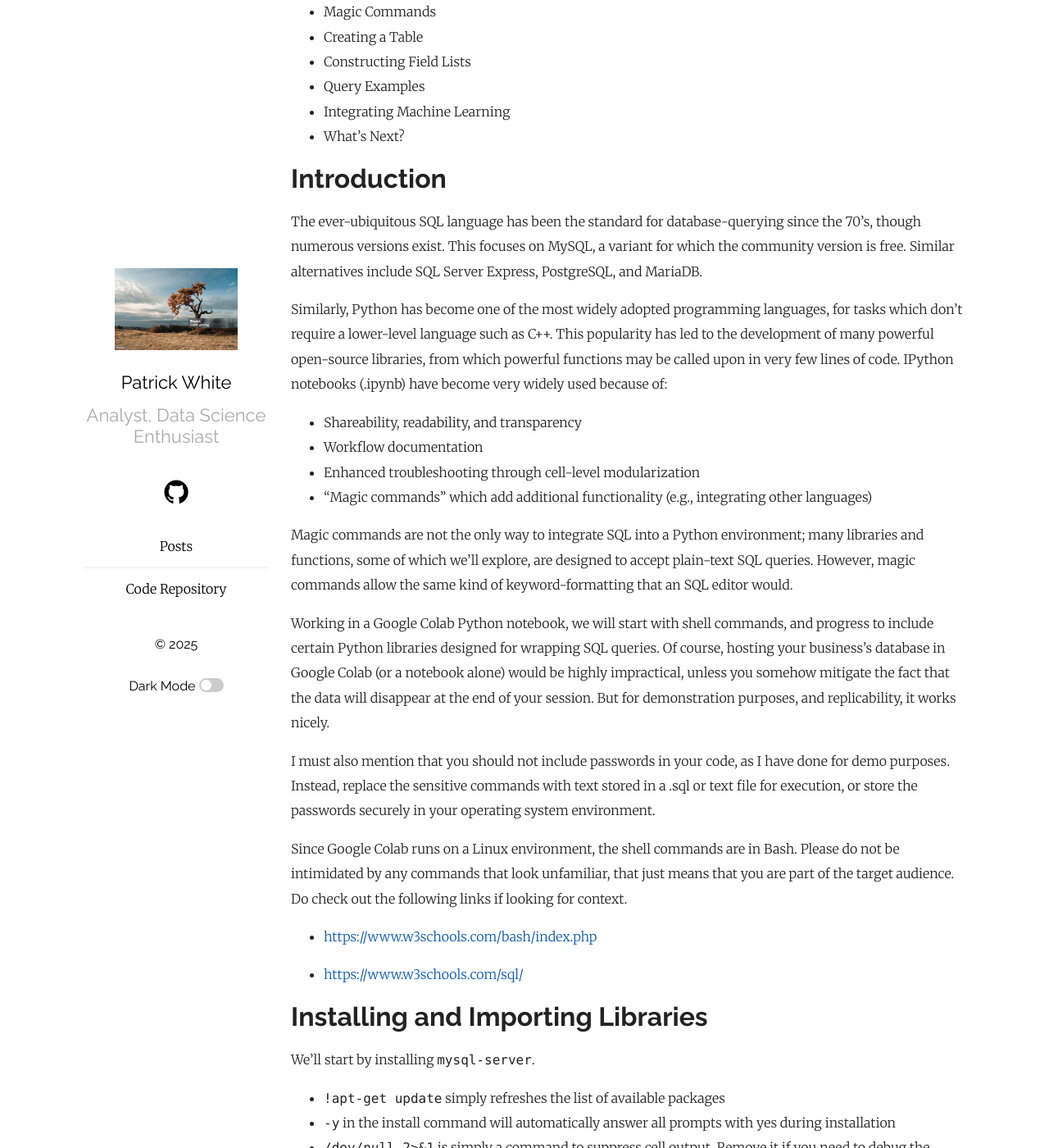
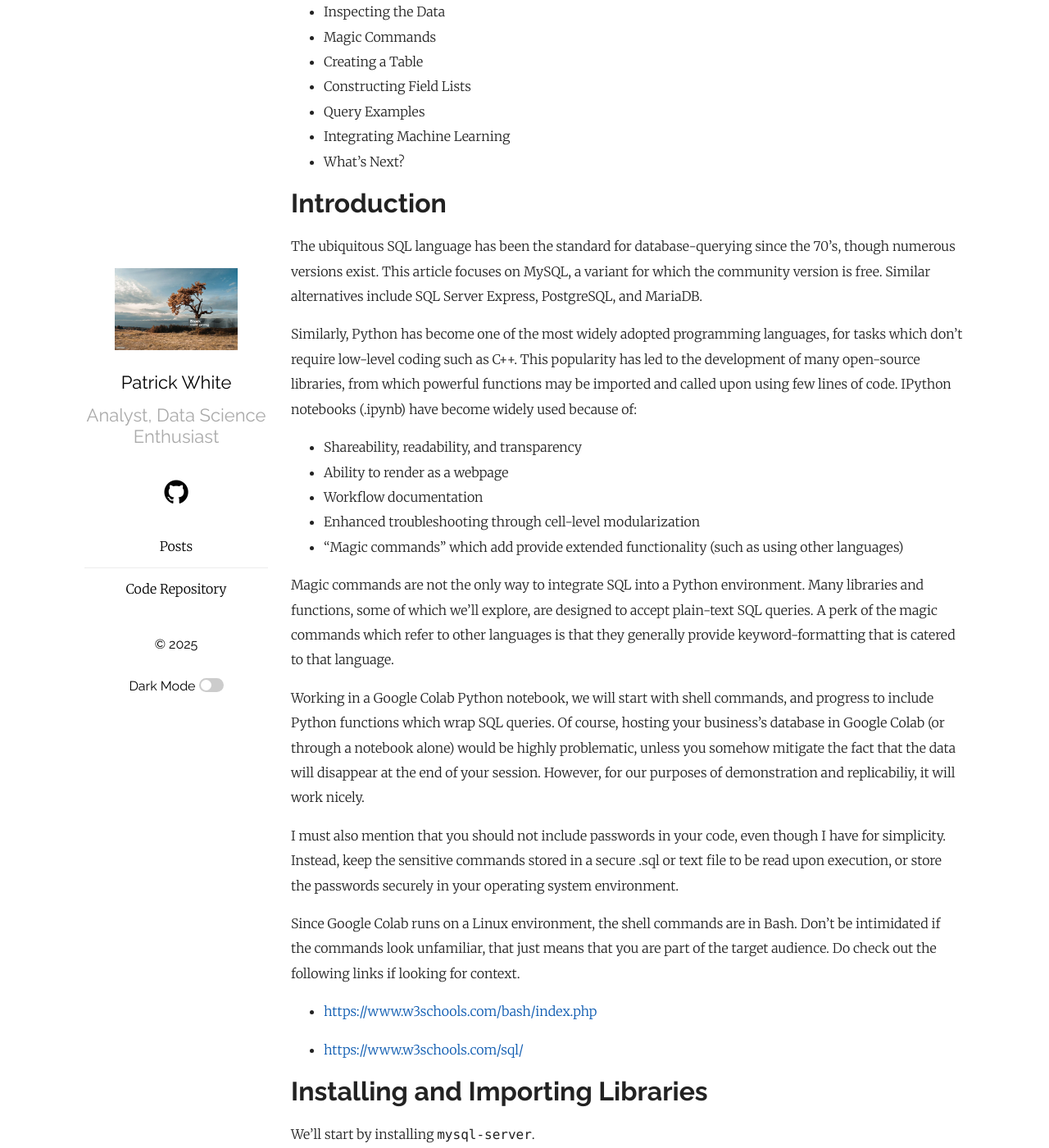
Before and after one commit to pw398/pw398.github.io, a Jekyll site: the page built from _posts/2025-05-12-MySQL-via-Shell-and-Python.md, in a window 1280 px wide and 1400 px high, scrolled down 446 px. Shown: the whole window at 82% size. Built offline with Jekyll 4.4.1, drawn with Linux system fonts in a browser that asks for light colours; some of the changed text lies outside the part shown.

Commit message:
Add files via upload

````diff
--- a/_posts/2025-05-12-MySQL-via-Shell-and-Python.md
+++ b/_posts/2025-05-12-MySQL-via-Shell-and-Python.md
@@ -26,21 +26,22 @@
 
 # Introduction
 
-The ever-ubiquitous SQL language has been the standard for database-querying since the 70's, though numerous versions exist. This focuses on MySQL, a variant for which the community version is free. Similar alternatives include SQL Server Express, PostgreSQL, and MariaDB.
+The ubiquitous SQL language has been the standard for database-querying since the 70's, though numerous versions exist. This article focuses on MySQL, a variant for which the community version is free. Similar alternatives include SQL Server Express, PostgreSQL, and MariaDB.
 
-Similarly, Python has become one of the most widely adopted programming languages, for tasks which don't require a lower-level language such as C++. This popularity has led to the development of many powerful open-source libraries, from which powerful functions may be called upon in very few lines of code. IPython notebooks (.ipynb) have become very widely used because of:
+Similarly, Python has become one of the most widely adopted programming languages, for tasks which don't require low-level coding such as C++. This popularity has led to the development of many open-source libraries, from which powerful functions may be imported and called upon using few lines of code. IPython notebooks (.ipynb) have become widely used because of:
 - Shareability, readability, and transparency
+- Ability to render as a webpage
 - Workflow documentation
 - Enhanced troubleshooting through cell-level modularization
-- "Magic commands" which add additional functionality (e.g., integrating other languages)
+- "Magic commands" which add provide extended functionality (such as using other languages)
 
-Magic commands are not the only way to integrate SQL into a Python environment; many libraries and functions, some of which we'll explore, are designed to accept plain-text SQL queries. However, magic commands allow the same kind of keyword-formatting that an SQL editor would.
+Magic commands are not the only way to integrate SQL into a Python environment. Many libraries and functions, some of which we'll explore, are designed to accept plain-text SQL queries. A perk of the magic commands which refer to other languages is that they generally provide keyword-formatting that is catered to that language.
 
-Working in a Google Colab Python notebook, we will start with shell commands, and progress to include certain Python libraries designed for wrapping SQL queries. Of course, hosting your business's database in Google Colab (or a notebook alone) would be highly impractical, unless you somehow mitigate the fact that the data will disappear at the end of your session. But for demonstration purposes, and replicability, it works nicely.
+Working in a Google Colab Python notebook, we will start with shell commands, and progress to include Python functions which wrap SQL queries. Of course, hosting your business's database in Google Colab (or through a notebook alone) would be highly problematic, unless you somehow mitigate the fact that the data will disappear at the end of your session. However, for our purposes of demonstration and replicabiliy, it will work nicely.
 
-I must also mention that you should not include passwords in your code, as I have done for demo purposes. Instead, replace the sensitive commands with text stored in a .sql or text file for execution, or store the passwords securely in your operating system environment.
+I must also mention that you should not include passwords in your code, even though I have for simplicity. Instead, keep the sensitive commands stored in a secure .sql or text file to be read upon execution, or store the passwords securely in your operating system environment.
 
-Since Google Colab runs on a Linux environment, the shell commands are in Bash. Please do not be intimidated by any commands that look unfamiliar, that just means that you are part of the target audience. Do check out the following links if looking for context.
+Since Google Colab runs on a Linux environment, the shell commands are in Bash. Don't be intimidated if the commands look unfamiliar, that just means that you are part of the target audience. Do check out the following links if looking for context.
 
 - <a href="https://www.w3schools.com/bash/index.php">https://www.w3schools.com/bash/index.php</a>
 
@@ -106,7 +107,7 @@
 # Flush tables: 3  Open tables: 356  Queries per second avg: 0.948
 ```
 
-Creating a <code>.my.cnf</code> file prevents us from having to specify our username and password each time we enter shell commands. The user will be set to "root" and the password to "pw". Again, this is not secure; it is only done here for simplicity.
+Creating a <code>.my.cnf</code> file prevents us from having to specify our username and password each time we enter shell commands. The user will be set to "root" and the password to "pw". Again, referencing them explicitly in the code is not secure; it is only done here for simplicity.
 - <code>-f</code> stands for "force", meaning do not prompt for confirmation, and ignore nonexistent file
 - <code>-e</code> stands for "execute".
 
@@ -141,6 +142,18 @@
 !mysql -e "SHOW DATABASES;"
 ```
 
+<p></p>
+
+```bash
+# +--------------------+
+# | Database           |
+# +--------------------+
+# | information_schema |
+# | mysql              |
+# | performance_schema |
+# | sys                |
+# +--------------------+
+```
 
 
 # Importing a Sample Database
@@ -151,11 +164,13 @@
 !mysql < mysqlsampledatabase.sql
 ```
 
-Now, when we run <code>SHOW DATABASES</code>, we see the classicmodels database is present.
+Now, when we run <code>SHOW DATABASES</code>, we see the 'classicmodels' database is present.
 
 ```bash
 !mysql -e "SHOW DATABASES;"
 ```
+
+<p></p>
 
 ```bash
 # +--------------------+
@@ -187,7 +202,7 @@
 
 Feel free to open the .txt file and inspect the format.
 
-Next, we will use the appropriate commands to import that data into a database called text_db. <code>-ppw</code> is <code>-p</code> for password, followed by our password, <code>pw</code>. Unlike <code>-u root</code> for specifying our username, no space character is expected between the <code>-p</code> and the password.
+Next, we will use the appropriate commands to import that data into a database called text_db. <code>-ppw</code> is <code>-p</code> for password, followed by the password <code>pw</code>. Unlike with <code>-u root</code> for specifying our username, no space character is expected between the <code>-p</code> and the password.
 
 ```bash
 !mysql -u root -ppw -e "CREATE DATABASE text_db;"
@@ -410,14 +425,14 @@
 %sql mysql+mysqlconnector://root:pw@localhost/classicmodels
 ```
 
-The first configuration statement below offers backward compatibility with previous versions, seemingly necessary for the Google Colab notebook. <code>SqlMagic.autopandas = True</code> is a setting that will convert our SQL outputs to <code>pandas</code> dataframes, for enhanced formatting and easy manipulation.
+The first configuration statement below offers backward compatibility with previous versions, which is seemingly necessary for the Google Colab notebook. <code>SqlMagic.autopandas = True</code> is a setting that will convert our SQL outputs to <code>pandas</code> dataframes, for enhanced formatting and easy manipulation.
 
 ```python
 %config SqlMagic.style = '_DEPRECATED_DEFAULT'
 %config SqlMagic.autopandas = True
 ```
 
-Using the <code>%%sql</code> magic command looks like the below, where we select the list of table names, column names, and column types from the information_schema table, limiting results to the first 5 rows for brevity.
+Using the <code>%%sql</code> magic command looks like the below, where we select the list of table names, column names, and column types from the <code>information_schema</code> table, limiting results to the first 5 rows for brevity.
 
 ```sql
 %%sql
@@ -431,7 +446,7 @@
 
 <img src="https://raw.githubusercontent.com/pw398/pw398.github.io/main/_posts/images/sq1-1.png" style="height: 200px; width:auto;">
 
-The below shows us the same, but rather than limiting the SQL query to return only the top 5 rows, we save the entire SQL output into a Python variable, and use result.head() to print only the top 5 rows. The start of the SQL command must appear on the same line as the magic command, although it's true that we could insert a line continuation with <code>\\</code>, as done with the below lines. Be aware, however, that there cannot be any spaces after the backslash.
+The below shows us the same, but rather than limiting the SQL query to return only the top 5 rows, we save the entire SQL output into a Python variable, and use <code>result.head()</code> to print only the top 5 rows. The start of the SQL command must appear on the same line as the magic command, although it's true that we could continue onto the next line by inserting a backslash, as done below. Note that any spaces after the backslash will cause an error.
 
 ```python
 # capture SQL result in a Python variable
@@ -458,6 +473,8 @@
 ORDER BY TABLE_NAME, ORDINAL_POSITION;
 ```
 
+<p></p>
+
 ```python
 # inspect top rows with pandas
 result.head()
@@ -467,7 +484,7 @@
 
 # Creating a Table
 
-Below, we'll create a new table using <code>mysql-connector</code>, and then prove that it will show in our queries regardless of whether we use a magic command or a shell command.
+Below, we'll create a new table using <code>mysql-connector</code>, and then prove that it shows up regardless of the method of querying.
 
 ```sql
 %%sql
@@ -544,6 +561,7 @@
 ```bash
 # customers,employees,offices,orderdetails,orders,payment_view_with_dates,payments,productlines,products,simple_table
 ```
+Another option would have been to extract the data into a Python variable, and then perform a transpose operation.
 
 If we want to insert spaces after each comma, we can do it with the following.
 
@@ -674,7 +692,7 @@
 
 # Query Examples
 
-We've seen several simple <code>SELECT</code>/<code>FROM</code>/<code>WHERE</code> queries above, so I won't belabour the basics. Below demonstrates various forms of aggregation, using the amount field of the payments table. We need to provide an alias for the aggregated fields, which is the name by which it will appear in the output (even if we are using the same name as the field).
+We've seen several simple <code>SELECT</code>/<code>FROM</code>/<code>WHERE</code> queries above, so I won't belabour the basics. Below demonstrates various forms of aggregation, using the <code>amount</code> field of the payments table. We need to provide an alias for the aggregated fields, which is the name by which it will appear in the output (even if we are using the same name as the field).
 
 ```sql
 %%sql
@@ -702,7 +720,7 @@
  GROUP BY customerNumber;
 ```
 
-<img src="https://raw.githubusercontent.com/pw398/pw398.github.io/main/_posts/images/sq1-4.png" style="height: 75px; width:auto;">
+<img src="https://raw.githubusercontent.com/pw398/pw398.github.io/main/_posts/images/sq1-5.png" style="height: 75px; width:auto;">
 
 To bring in customer name, we can do a join with the customers table. An <code>INNER JOIN</code>, as done below, assumes that we are only interested in records for which the field we are joining on has a match in both tables. An <code>ORDER BY</code> statement is used at the bottom to sort by sum of payments in descending fashion.
 
@@ -719,11 +737,11 @@
 ORDER BY amount DESC;
 ```
 
-<img src="https://raw.githubusercontent.com/pw398/pw398.github.io/main/_posts/images/sq1-5.png" style="height: 400px; width:auto;">
+<img src="https://raw.githubusercontent.com/pw398/pw398.github.io/main/_posts/images/sq1-13.png" style="height: 400px; width:auto;">
 
 Let's get a little fancier. Below, we will join more than two tables together, getting the number of employees, number of customers, and sum of payments per office for 2003.
 
-The <code>DISTINCT</code> keyword means that we are not counting the number of rows in the database, as <code>COUNT</code> does, but rather, counting the number of unique values for the specified field. In this case, the level of detail by which we are aggregating is per office.
+The <code>DISTINCT</code> keyword will allow us to, not just count the number of rows in the database, as <code>COUNT</code> does, but rather, count the number of unique values for the specified field. In this case, the level of detail will be by office.
 
 Instead of an <code>INNER JOIN</code>, we will use a <code>LEFT JOIN</code>, which means we keep all records from the 'left' table (i.e., the first one mentioned, offices), and bring in matches from the other tables, but associate null values for the right table with entries on the left which cannot be matched to.
 
@@ -884,15 +902,6 @@
 We also have the option of doing a very simple SQL query, and letting Python do the pivoting, as below.
 
 ```python
-<code>SELECT GROUP_CONCAT()</code> combines multiple strings into one, separated by commas. <code>DISTINCT CONCAT()</code>, and the lines within that function, build a string that looks like:
-
-<code>SUM(CASE WHEN YEAR(paymentDate) = 2004 THEN amount ELSE 0 END) AS `2004`</code>
-
-for each year.
-
-Now, we do have the option of letting Python do the pivoting instead, reducing our SQL query to something very simple, like the below.
-
-
 conn = mysql.connector.connect(
     host="localhost",
     user="root",
@@ -931,7 +940,7 @@
 <img src="https://raw.githubusercontent.com/pw398/pw398.github.io/main/_posts/images/sq1-10.png" style="height: 200px; width:auto;">
 
 
-Below, we'll break out the sum of payments at the office, customer, and employee level. Notice that the tables have been aliased, so that they can be reference via abbreviations rather than full names. We use <code>INNER JOIN</code>, which assumes we're not interested in the data for customers or employees to which no sales are associated.
+Below, we'll break out the sum of payments at the office, customer, and employee level. Notice that the tables have been aliased, so that they can be referenced with abbreviations to save us some typing. We use <code>INNER JOIN</code>, thereby assuming we are not interested in the data for customers or employees to which no sales are associated.
 
 ```sql
 %%sql
@@ -954,7 +963,7 @@
 
 The final SQL-only task, below, will elaborate on the above. The challenge is to:
 
-- Include payment totals for office and employee, despite the data having a by-customer level of detail (assuming we don't have multiple employees per customer).
+- Include payment totals for office and employee, despite the data having a customer level of detail.
 
 - Include the percentage of office and employee totals accounted for by each row.
 
@@ -1011,17 +1020,17 @@
 
 # Integrating Machine Learning
 
-A nice aspect of working with SQL in a Python environment is that machine learning libraries can be immediately integrated. We can import high-level functions for some of the most advanced data science tasks with only a few more lines of code, and wrap SQL extractions in Python loops if the data are too large to work with all at once.
+A nice aspect of working with SQL in a Python environment is that machine learning libraries can be immediately integrated. We can import high-level functions for advanced data science with only a few lines of code, and wrap SQL extractions in Python loops if the data are too large to work with all at once.
 
-SQL offers the ability to create functions as well. For example, we could create a 'fuzzy lookup' function using Levenshtein distance, or a function to calculate the number of working days between dates. However, SQL by itself does not permit data visualization, and machine learning capabilities are very minimal. The below will integrate Python with an SQL query in order to cluster product descriptions based on semantic similarity, and visualize the results in an interactive 3D chart.
+SQL offers the ability to create functions as well. For example, we could create a 'fuzzy lookup' function using Levenshtein distance, or a function to calculate the number of working days between dates. However, SQL by itself does not permit data visualization, and the ability to extend its functionality to machine learning capabilities is minimal. The below will integrate Python with an SQL query in order to cluster product descriptions based on semantic similarity, and visualize the results in an interactive 3D chart.
 
 The challenge is to:
 
-1. From the products table, pull productCode and productName, and from the prodlines table, pull textDescription. Concatenate the productName textDescription.
+1. From the <code>products</code> table, pull <code>productCode</code> and productName, and from the prodlines table, pull <code>textDescription</code>. Concatenate <code>productName</code> with <code>textDescription.</code>
 
-2. Convert the concatenated text to word embeddings: high-dimension vectors of real numbers in continuous space, generated by a neural network, and saved to an importable library. The more similar the description of two products, the closer their respective vectors will point toward each other.
+2. Convert the concatenated text to word embeddings - high-dimension vectors of real numbers in continuous space, generated by a neural network, and saved to an importable library. The more similar the description text, the closer the direction of the vectors (there are other neat capabilities, like analogy calculations).
 
-3. Use a dimensionality reduction technique called UMAP (Uniform Manifold Approximation Projection) to project the high-dimensional data onto a lower-dimensional space we can visualize, with as minimal a loss of information as possible.
+3. Use a dimensionality reduction technique called UMAP (Uniform Manifold Approximation Projection) to project the high-dimensional data onto a lower-dimensional space that we can visualize, with as minimal a loss of information as possible.
 
 4. Visualize in a 3D interactive plot using Plotly.
 
@@ -1115,15 +1124,19 @@
 <img src="https://raw.githubusercontent.com/pw398/pw398.github.io/main/_posts/images/plotly_cht.png" style="height: 400px; width:auto;">
 
 
-To download the html chart, <a href="https://raw.githubusercontent.com/pw398/pw398.github.io/main/_posts/images/plotly_chart.html" download="plotly_chart.html">right-click here</a> and select "Save Link As".
+To zoom in, rotate, and hover over points for labels, download the chart by <a href="https://raw.githubusercontent.com/pw398/pw398.github.io/main/_posts/images/plotly_chart.html" download="plotly_chart.html">right-clicking here</a> and selecting "Save Link As". Or, download the .ipynb notebook below.
+
+**notebook link**
 
 
 
 
 # What's Next?
 
-- Perhaps some content on update operations and SQL functions
+- Perhaps some content on CRUD (Create, Read, Update, Delete) operations
 
-- Likely an article on JSON-based query language, as with MongoDB
+- Perhaps some content on SQL functions
+
+- Likely an article on JSON-based query language, such as with MongoDB
 
 - Perhaps a Streamlit app with a query sandbox for both languages
````
Also changed, not shown: other parts of _posts/2025-05-12-MySQL-via-Shell-and-Python.md (+5 -5 lines).
